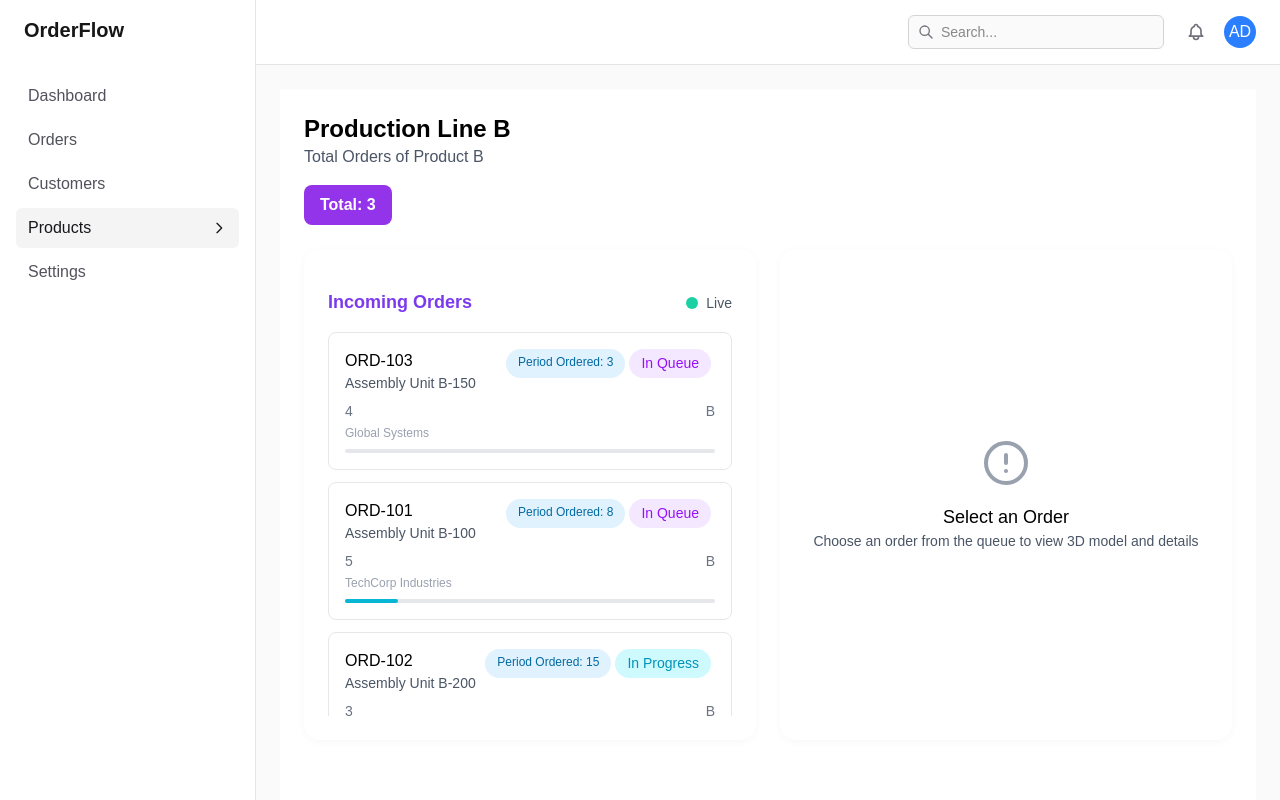
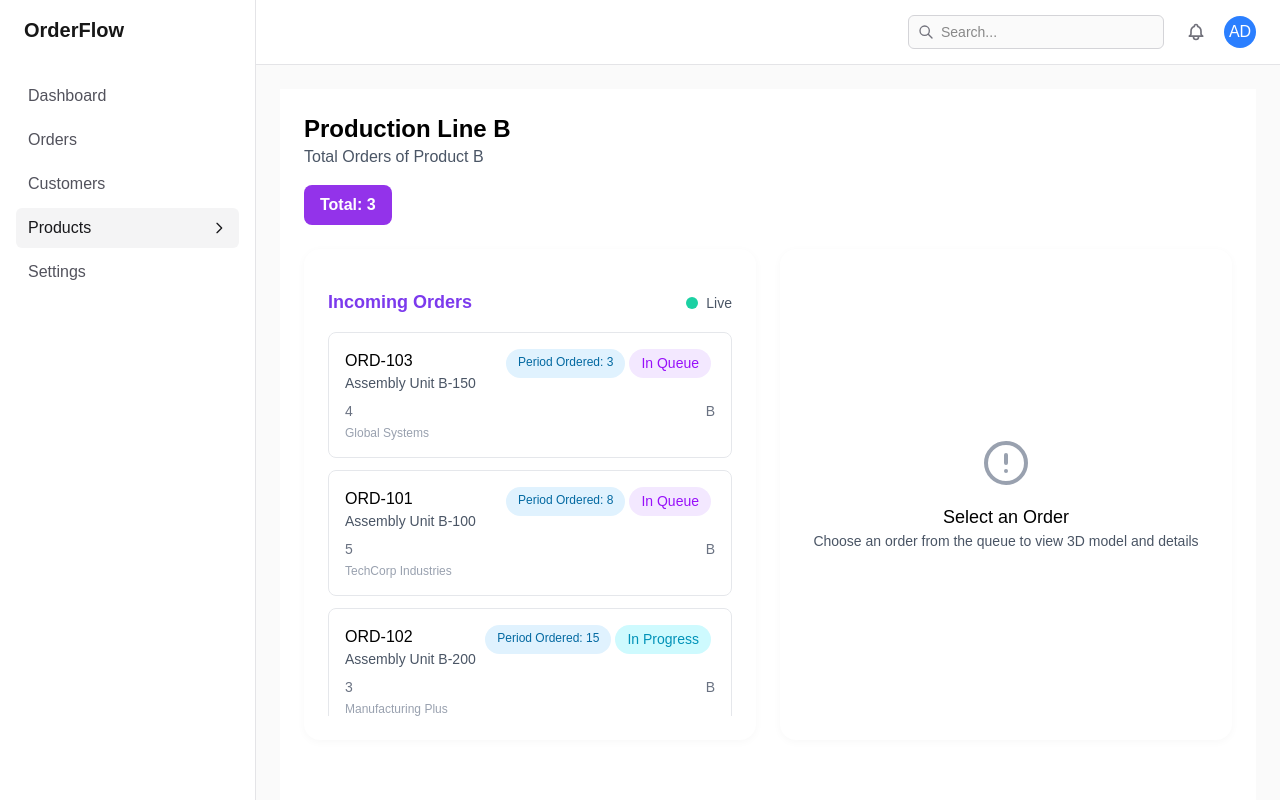
Before and after one commit to zuyd-projects/Casusgroep-1, a Next.js app in the folder frontend/: page /dashboard/products/b in a window 1280 px wide. Built offline with nearby package versions, Linux system fonts and the light colour scheme.

Commit message:
chore(Front-end)- removed mini progress bar

```diff
--- a/frontend/src/app/dashboard/products/a/page.js
+++ b/frontend/src/app/dashboard/products/a/page.js
@@ -176,14 +176,6 @@ const ProductionLineDashboard = () => {
                     <div className="flex justify-between text-xs text-gray-400 mt-1">
                       <span>{order.customer}</span>
                     </div>
-                    <div className="mt-2">
-                      <div className="mini-progress-bar">
-                        <div
-                          className="mini-progress-bar-fill"
-                          style={{ width: `${(order.currentStep / 7) * 100}%` }}
-                        ></div>
-                      </div>
-                    </div>
                   </div>
                 ))}
             </div>
--- a/frontend/src/app/dashboard/products/b/page.js
+++ b/frontend/src/app/dashboard/products/b/page.js
@@ -177,14 +177,6 @@ const ProductionLineDashboard = () => {
                     <div className="flex justify-between text-xs text-gray-400 mt-1">
                       <span>{order.customer}</span>
                     </div>
-                    <div className="mt-2">
-                      <div className="mini-progress-bar">
-                        <div
-                          className="mini-progress-bar-fill"
-                          style={{ width: `${(order.currentStep / 7) * 100}%` }}
-                        ></div>
-                      </div>
-                    </div>
                   </div>
                 ))}
             </div>
--- a/frontend/src/app/dashboard/products/c/page.js
+++ b/frontend/src/app/dashboard/products/c/page.js
@@ -176,14 +176,7 @@ const ProductionLineDashboard = () => {
                     <div className="flex justify-between text-xs text-gray-400 mt-1">
                       <span>{order.customer}</span>
                     </div>
-                    <div className="mt-2">
-                      <div className="mini-progress-bar">
-                        <div
-                          className="mini-progress-bar-fill"
-                          style={{ width: `${(order.currentStep / 7) * 100}%` }}
-                        ></div>
-                      </div>
-                    </div>
+
                   </div>
                 ))}
             </div>
--- a/frontend/src/app/dashboard/products/styles.css
+++ b/frontend/src/app/dashboard/products/styles.css
@@ -59,21 +59,6 @@
   margin-right: 0.25rem;
 }
 
-/* Mini progress bar container */
-.mini-progress-bar {
-  width: 100%;
-  background-color: #e5e7eb;
-  border-radius: 9999px;
-  height: 0.25rem;
-  margin-top: 0.5rem;
-}
-
-.mini-progress-bar-fill {
-  background-color: #06b6d4;
-  height: 0.25rem;
-  border-radius: 9999px;
-  transition: all 0.3s;
-}
 
 /* Main grid for dashboard */
 .dashboard-grid {
```
